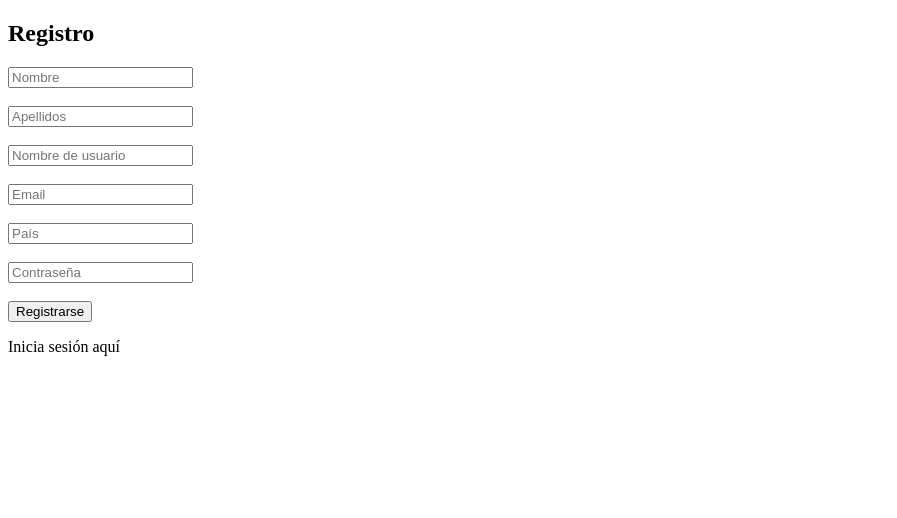
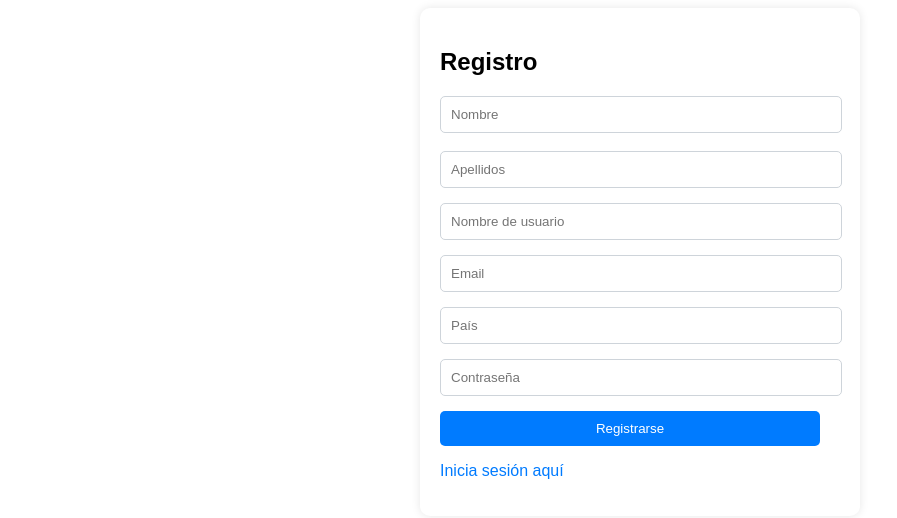
Before and after one commit to joelmunu/2.7-AngularLogin, an Angular app: page /register in a window 1280 px wide. Shown: the top 518 px of the page, without its empty margins (0-897 px from the left). Built offline with nearby package versions, Linux system fonts and the light colour scheme.

Commit message:
Se han editado lás diferentes páginas y le he añadido estilos. Además se han aumentado el control de errores

```diff
--- a/src/app/home/home.component.css
+++ b/src/app/home/home.component.css
@@ -0,0 +1,46 @@
+body {
+    font-family: Arial, sans-serif;
+    margin: 0;
+    padding: 0;
+  }
+
+  .container {
+    display: flex;
+    justify-content: center;
+    align-items: center;
+    height: 100vh;
+  }
+
+  .card-body {
+    background-color: #fff;
+    border-radius: 10px;
+    box-shadow: 0 0 10px rgba(0, 0, 0, 0.1);
+    padding: 20px;
+    max-width: 400px;
+    width: 100%;
+  }
+
+  .buttons {
+    display: flex;
+    justify-content: space-between;
+  }
+
+  .btn {
+    padding: 10px 20px;
+    border-radius: 5px;
+    text-decoration: none;
+    color: #fff;
+    cursor: pointer;
+  }
+
+  .btn-primary {
+    background-color: #007bff;
+  }
+
+  .btn-secondary {
+    background-color: #6c757d;
+  }
+
+  .btn:hover {
+    opacity: 0.8;
+  }
--- a/src/app/home/home.component.html
+++ b/src/app/home/home.component.html
@@ -1,4 +1,11 @@
-<p>Bienvenido</p>
-<p>
-  <a (click)="logOut()">Cerrar sesión</a>
-</p>
+<body>
+  <div class="container">
+    <div class="card-body">
+      <h2>Bienvenido</h2>
+      <p>¡Has iniciado sesión correctamente!</p>
+      <div class="buttons">
+        <a (click)="logOut()" class="btn btn-primary">Cerrar sesión</a>
+      </div>
+    </div>
+  </div>
+</body>
--- a/src/app/login/login.component.css
+++ b/src/app/login/login.component.css
@@ -0,0 +1,47 @@
+* {
+    font-family: Arial, Helvetica, sans-serif;
+}
+
+.container {
+    display: flex;
+    justify-content: center;
+    align-items: center;
+    height: 100vh;
+}
+
+.card-body {
+    background-color: #fff;
+    border-radius: 10px;
+    box-shadow: 0 0 10px rgba(0, 0, 0, 0.1);
+    padding: 20px;
+    max-width: 400px;
+    width: 100%;
+    align-self: center;
+}
+
+input {
+    width: 95%;
+    padding: 10px;
+    margin-bottom: 10px;
+    border: 1px solid #ccc;
+    border-radius: 5px;
+}
+
+button {
+    width: 100%;
+    padding: 10px;
+    background-color: #007bff;
+    color: #fff;
+    border: none;
+    border-radius: 5px;
+    cursor: pointer;
+}
+
+a {
+    color: #007bff;
+    text-decoration: none;
+}
+
+a:hover {
+    text-decoration: underline;
+}
--- a/src/app/login/login.component.html
+++ b/src/app/login/login.component.html
@@ -1,37 +1,33 @@
-<div>
-    <article class="card-body">
+<div class="container">
+    <div class="card-body">
       <h2>Inicio de sesión</h2>
       <form>
-        <div>
-          <div>
+        <div class="form-group">
           <input
             [(ngModel)]="loginForm.username"
             name="username"
             placeholder="Nombre de usuario"
             type="text"
+            class="form-control"
           />
         </div>
-        </div>
-        <br />
-        <div>
-          <div>
+        <div class="form-group">
           <input
             [(ngModel)]="loginForm.password"
             name="password"
             placeholder="Contraseña"
             type="password"
+            class="form-control"
           />
         </div>
-          <br />
-        </div>
-        <div>
-          <button (click)="Login(loginForm)">
+        <div class="form-group">
+          <button (click)="Login(loginForm)" class="btn btn-primary btn-block">
             Iniciar sesión
           </button>
         </div>
-        <p>
-          <a (click)="navigateToRegister()" class="btn">Crea una nueva cuenta aquí</a>
+        <p class="text-center">
+          <a (click)="navigateToRegister()" class="btn btn-link">Crea una nueva cuenta aquí</a>
         </p>
       </form>
-    </article>
     </div>
+  </div>
--- a/src/app/login/login.component.ts
+++ b/src/app/login/login.component.ts
@@ -11,25 +11,31 @@ import { LoginData } from '../models/login.interface';
   standalone: true,
   imports: [HttpClientModule, FormsModule],
   templateUrl: './login.component.html',
-  styleUrl: './login.component.css'
+  styleUrl: './login.component.css',
 })
 export class LoginComponent implements OnInit {
+  loginForm = {
+    username: '',
+    password: '',
+  };
 
-  loginForm = {
-    username: "",
-    password: ""
-  }
+  constructor(
+    private api: ApiService,
+    private authService: AuthService,
+    private router: Router
+  ) {}
 
-  constructor(private api: ApiService, private authService: AuthService, private router: Router) {}
-
-  ngOnInit(): void {
-  }
+  ngOnInit(): void {}
 
   Login(form: LoginData) {
-    this.api.Login(form).subscribe(data =>  {
-      this.authService.setToken(data);
-      this.router.navigate(["/home"])
-    });
+    if (this.loginForm.username !== '' || this.loginForm.password !== '') {
+      this.api.Login(form).subscribe((data) => {
+        this.authService.setToken(data);
+        this.router.navigate(['/home']);
+      });
+    } else {
+      alert('ERROR:\nTodos los campos son requeridos.');
+    }
   }
 
   navigateToRegister() {
--- a/src/app/register/register.component.css
+++ b/src/app/register/register.component.css
@@ -0,0 +1,52 @@
+* {
+    font-family: Arial, Helvetica, sans-serif;
+}
+
+.container {
+    display: flex;
+    justify-content: center;
+    align-items: center;
+}
+
+.card-body {
+    background-color: #fff;
+    border-radius: 10px;
+    box-shadow: 0 0 10px rgba(0, 0, 0, 0.1);
+    padding: 20px;
+    max-width: 400px;
+    width: 100%;
+}
+
+.form-group {
+    margin-bottom: 15px;
+}
+
+input[type="text"],
+input[type="password"],
+input[type="email"],
+button[type="submit"] {
+    width: 95%;
+    padding: 10px;
+    border: 1px solid #ced4da;
+    border-radius: 5px;
+}
+
+button[type="submit"] {
+    background-color: #007bff;
+    color: #fff;
+    border: none;
+    cursor: pointer;
+}
+
+button[type="submit"]:hover {
+    background-color: #0056b3;
+}
+
+a {
+    color: #007bff;
+    text-decoration: none;
+}
+
+a:hover {
+    text-decoration: underline;
+}
--- a/src/app/register/register.component.html
+++ b/src/app/register/register.component.html
@@ -1,89 +1,84 @@
-<div>
-    <div>
-      <div>
+<div class="container">
+  <div class="card-body">
     <form role="form">
       <h2>Registro</h2>
-          <div>
-            <div>
-              <div>
+      <div class="form-group">
+        <div class="row">
+          <div class="col">
             <input
               type="text"
               [(ngModel)]="RegisterForm.firstname"
               name="first_name"
               id="first_name"
               placeholder="Nombre"
+              class="form-control"
             />
           </div>
-            </div>
           <br />
-            <div>
-              <div>
+          <div class="col">
             <input
               type="text"
               [(ngModel)]="RegisterForm.lastname"
               name="last_name"
               id="last_name"
               placeholder="Apellidos"
+              class="form-control"
             />
           </div>
         </div>
       </div>
-          <br />
-          <div>
+      <div class="form-group">
         <input
           type="text"
           name="display_name"
           [(ngModel)]="RegisterForm.username"
           id="display_name"
           placeholder="Nombre de usuario"
+          class="form-control"
         />
       </div>
-          <br />
-          <div>
+      <div class="form-group">
         <input
           type="email"
           name="email"
           [(ngModel)]="RegisterForm.email"
           id="email"
           placeholder="Email"
+          class="form-control"
         />
       </div>
-          <br />
-          <div>
+      <div class="form-group">
         <input
           type="text"
           name="country"
           [(ngModel)]="RegisterForm.country"
           id="country"
           placeholder="País"
+          class="form-control"
         />
       </div>
-          <br />
-          <div>
-            <div>
+      <div class="form-group">
         <input
           type="password"
           [(ngModel)]="RegisterForm.password"
           name="password"
           id="password"
           placeholder="Contraseña"
+          class="form-control"
         />
       </div>
-          </div>
-           <br />
-          <div>
-            <div>
-              <input
+      <div class="form-group">
+        <button
           type="submit"
           (click)="Register(RegisterForm)"
-                value="Registrarse"
-              />
+          class="btn btn-primary btn-block"
+        >
+          Registrarse
+        </button>
       </div>
-          </div>
-          <p>
-            <a (click)="navigateToLogin()" class="btn">Inicia sesión aquí</a>
+      <p class="text-center">
+        <a (click)="navigateToLogin()" class="btn btn-link">Inicia sesión aquí</a>
       </p>
     </form>
   </div>
 </div>
-  </div>
--- a/src/app/register/register.component.ts
+++ b/src/app/register/register.component.ts
@@ -41,7 +41,7 @@ export class RegisterComponent implements OnInit {
         this.router.navigate(["/home"])
       });
     } else {
-      alert('All fields are required');
+      alert('ERROR:\nTodos los campos son requeridos.');
     }
   }
 
```
Lines whose indentation alone changed are shown as unchanged.
